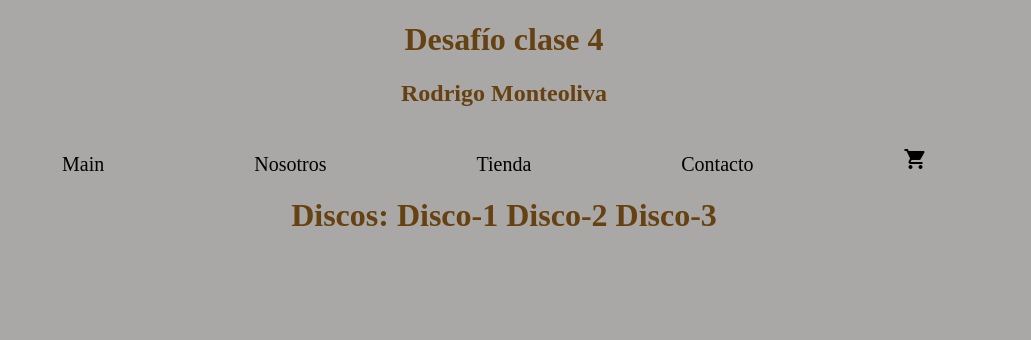
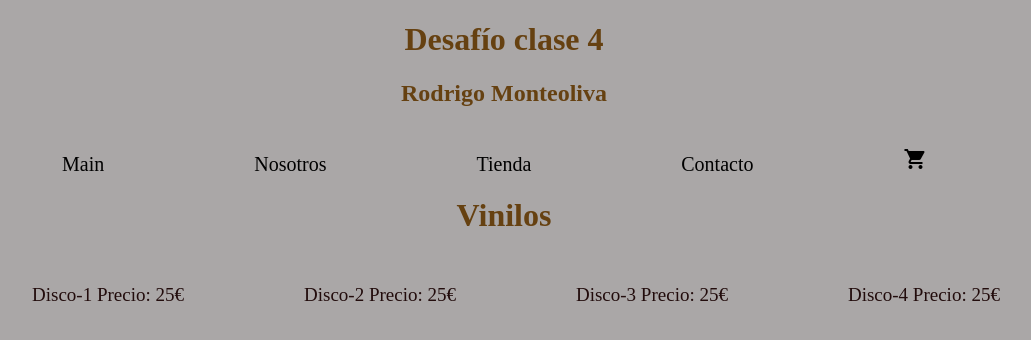
Before and after one commit to rodrigomonteoliva/reactjs, a React (Create React App) app: page / in a window 1280 px wide. Shown: the top 340 px of the page, without its empty margins (136-1167 px from the left). Built offline with nearby package versions, Linux system fonts and the light colour scheme.

Commit message:
Desafío clase 4

```diff
--- a/src/CartItemContainer.js
+++ /dev/null
@@ -1,11 +0,0 @@
-
-const CartItemContainer = (props) => {
-    //console.log(props)
-    const {item1,item2} = props;
-    return (
-        <>
-            <h1>Discos: {item1} {item2} {props.children}</h1>
-        </>
-    )
-}
-export default CartItemContainer
--- a/src/CartWidget.js
+++ /dev/null
@@ -1,9 +0,0 @@
-const CartWidget = () => {
-    return (
-        <>
-       <li><a href="#" className="material-icons">shopping_cart</a></li>
-        </>
-    )
-}
-
-export default CartWidget
--- a/src/Main.js
+++ /dev/null
@@ -1,15 +0,0 @@
-
-import CartItemContainer from "./CartItemContainer";
-
-const Main = () => {
-
-    return(
-        <>
-        <main>
-        <CartItemContainer item1="Disco-1" item2="Disco-2">Disco-3</CartItemContainer>
-        </main>
-
-        </>
-    )
-}
-export default Main
--- /dev/null
+++ b/src/componentesMain/CartItemContainer.js
@@ -0,0 +1,32 @@
+import React from "react"
+
+const CartItemContainer = () => {
+
+    const items= {
+        tipo: 'Vinilos',
+        vinilos: ['Disco-1', 'Disco-2', 'Disco-3', 'Disco-4'],
+        precio : 25
+    }
+    return (
+        <>
+        <div >
+        <h1>{items.tipo}</h1>
+
+        <ol className="mi-tienda">
+            {
+                items.vinilos.map((vinilos,i) => {
+
+                    return (
+                        <li className="listado-items" key={i}>
+                            {vinilos + " " + 'Precio: '+ items.precio + '€'}
+                        </li>
+                    )
+                })
+            }
+        </ol>
+        </div>
+        </>
+    );
+}
+
+export default CartItemContainer;
--- /dev/null
+++ b/src/componentesMain/Main.js
@@ -0,0 +1,18 @@
+import React from "react"
+import CartItemContainer from "./CartItemContainer"
+
+
+const Main = () => {
+
+    return(
+        <>
+        <main>
+        <div>
+            <CartItemContainer />
+        </div>
+        </main>
+
+        </>
+    )
+}
+export default Main
--- /dev/null
+++ b/src/componentesMain/estilosMain.css
@@ -0,0 +1,9 @@
+.mi-tienda {
+    margin-top: 50px;
+}
+.listado-items {
+    padding-left: 120px;
+    align-items: center;
+    font-size: 19px;
+    color: rgb(34, 12, 12);
+}
--- /dev/null
+++ b/src/componentesNavBar/CartWidget.js
@@ -0,0 +1,11 @@
+import React from "react"
+
+const CartWidget = () => {
+    return (
+        <>
+        <li><a href="#" className="material-icons">shopping_cart</a></li>
+        </>
+    )
+}
+
+export default CartWidget
--- a/src/NavBar.js
+++ b/src/componentesNavBar/NavBar.js
@@ -1,4 +1,4 @@
-
+import React from 'react'
 import CartWidget from "./CartWidget"
 
 const NavBar = () =>  {
--- /dev/null
+++ b/src/componentesNavBar/estilosNavBar.css
@@ -0,0 +1,12 @@
+ul {
+    margin-top: 40px;
+}
+li {
+    display: inline;
+    padding-left: 150px;
+}
+a {
+    color: black;
+    font-size: 20px;
+    text-decoration: none;
+}
--- a/src/App.js
+++ b/src/home/App.js
@@ -1,6 +1,6 @@
-
-import Main from "./Main"
-import NavBar from "./NavBar"
+import React from 'react'
+import Main from '../componentesMain/Main'
+import NavBar from '../componentesNavBar/NavBar'
 
 const App = () => {
 
--- a/src/style.css
+++ b/src/home/style.css
@@ -1,3 +1,4 @@
+
 body {
     background-color: rgb(170, 167, 167);
 }
@@ -9,15 +10,3 @@ h2 {
     text-align: center;
     color: rgb(102, 65, 17);
 }
-ul {
-    margin-top: 40px;
-}
-li {
-    display:inline;
-    padding-left: 150px;
-}
-a {
-    color: black;
-    font-size: 20px;
-    text-decoration: none;
-}
```
Also changed, not shown: src/index.js (+9 -2 lines).
